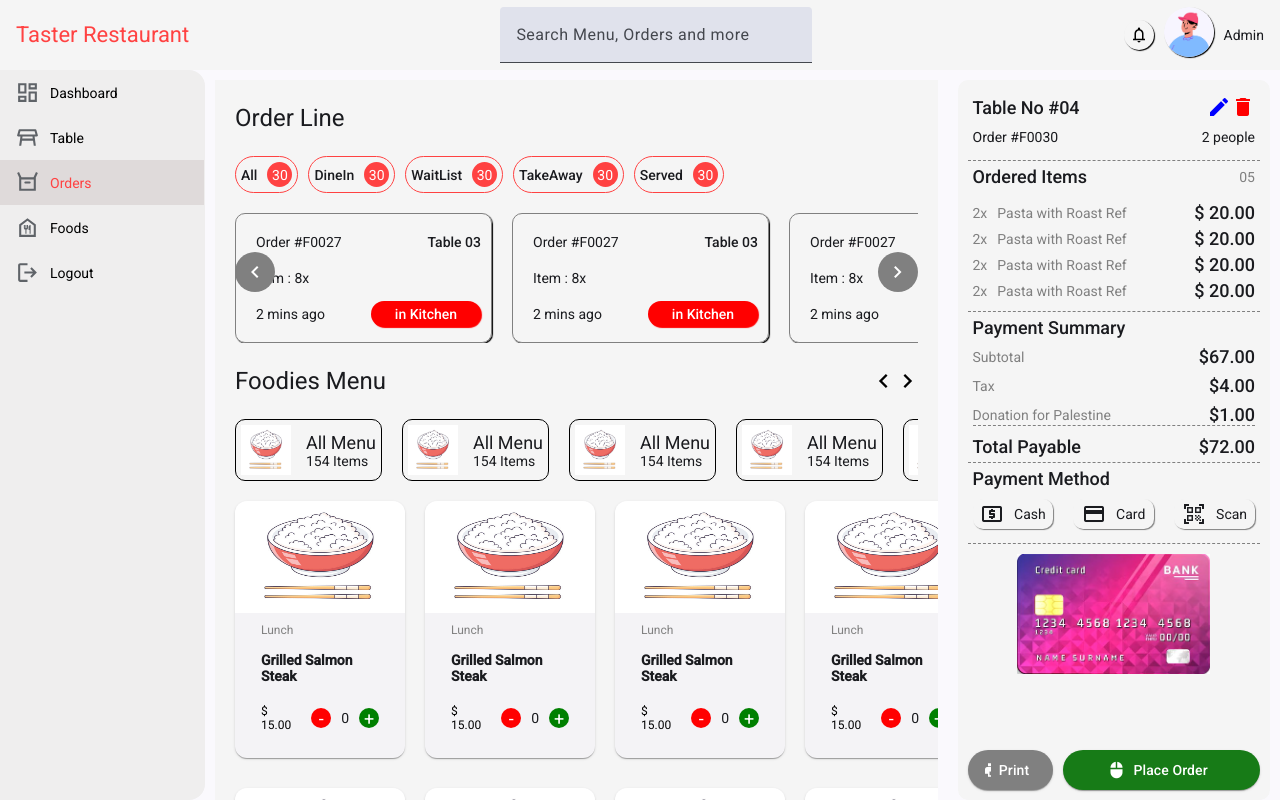
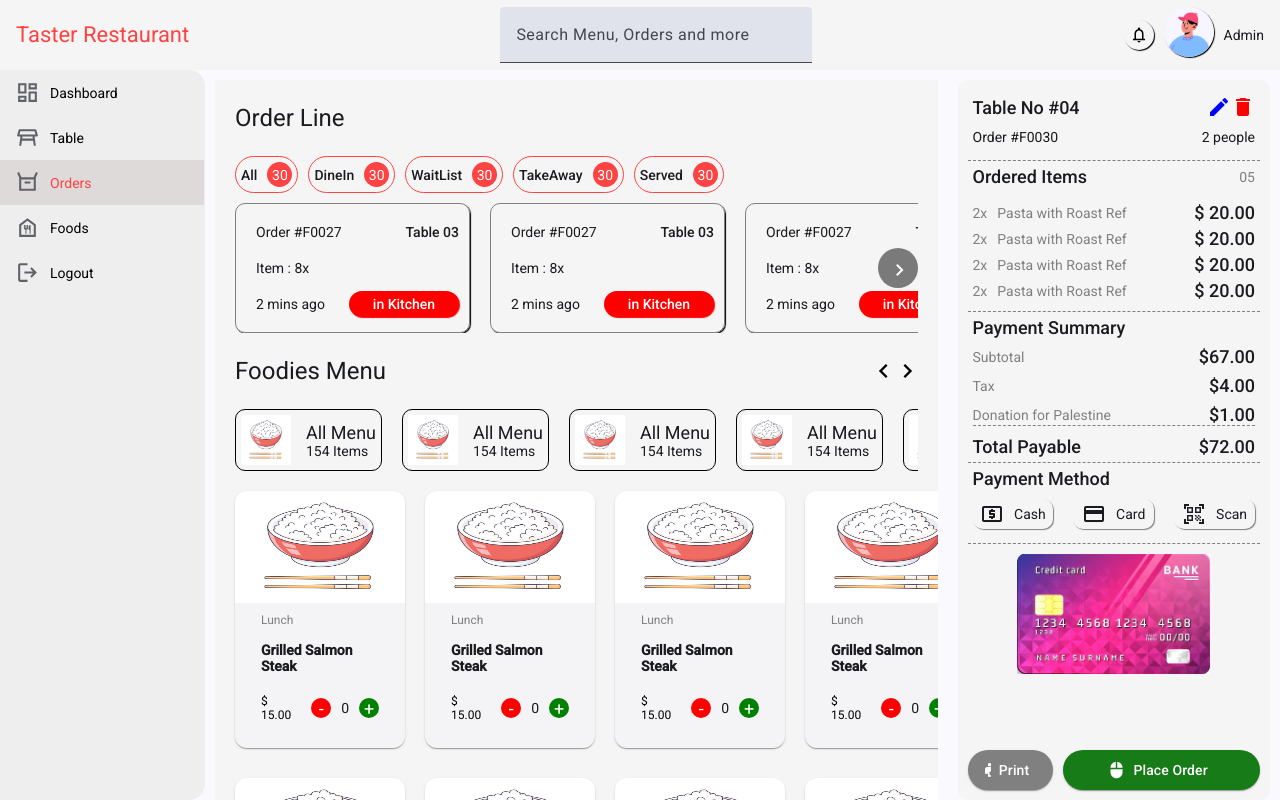
Before and after one commit to Arkar08/Restaruant-POS-System, an Angular app: page /orders in a window 1280 px wide. Built offline with nearby package versions, Linux system fonts and the light colour scheme.

Commit message:
carousel

```diff
--- a/src/app/pages/orders/orders.component.css
+++ b/src/app/pages/orders/orders.component.css
@@ -54,11 +54,12 @@ span{
 }
 .cardheader{
     min-width: 235px;
-    width: 100%;
     padding: 10px !important;
     box-shadow: 1px 1px 1px black;
     border: 1px solid gray;
     border-radius: 10px;
+    box-sizing: border-box;
+    text-align: center;
 }
 h4{
     padding: 0px !important;
@@ -82,14 +83,7 @@ h4{
     color: white;
     box-shadow: 1px 1px 1px red;
 }
-.card{
-    display: flex;
-    gap: 20px;
-    margin-top: 20px;
-    overflow-x: scroll;
-    scrollbar-width: thin;
-    position: relative;
-}
+
 .cardContent{
     display: flex;
     align-items: center;
@@ -102,27 +96,63 @@ h4{
     align-items: center;
     justify-content: space-between;
 }
-.actions{
-    position: absolute;
-    top: 30%;
-    right: 0%;
-}
-.action{
-    position: absolute;
-    top: 30%;
-    left: 0%;
-}
-button{
-    background-color: gray !important;
-}
-mat-icon{
-    color: white !important;
-}
+
 .menu{
     display: flex;
     justify-content: space-between;
     align-items: center;
 }
+.card {
+    position: relative;
+    width: 100%;
+    max-width: 800px;
+    margin: auto;
+    overflow: hidden;
+    margin-top: 10px;
+  }
+
+  .card-container {
+    display: flex;
+    transition: transform 0.5s ease-out;
+    gap: 20px;
+  }
+
+  .cardheader h3 {
+    padding: 20px;
+    font-size: 24px;
+  }
+
+  button {
+    position: absolute;
+    top: 50%;
+    transform: translateY(-50%);
+    background-color: rgba(0, 0, 0, 0.5);
+    color: white;
+    border: none;
+    padding: 10px;
+    cursor: pointer;
+    font-size: 18px;
+    z-index: 10;
+    transition: background-color 0.3s ease;
+  }
+
+  button:hover {
+    background-color: rgba(0, 0, 0, 0.8);
+  }
+
+  .actions {
+    left: 0px;
+    position: absolute;
+    top: 50%;
+    transform: translateY(-50%);
+  }
+
+  .action {
+    right: 40px;
+    position: absolute;
+    top: 50%;
+    transform: translateY(-50%);
+  }
 .cards{
     display: flex;
     align-items: center;
--- a/src/app/pages/orders/orders.component.html
+++ b/src/app/pages/orders/orders.component.html
@@ -24,7 +24,8 @@
             </div>
        </div>
        <div class="card">
-            <div class="cardheader">
+        <div class="card-container" [style.transform]="'translateX(' + (-currentIndex * 30) + '%)'">
+          <div *ngFor="let fruit of fruits; let i = index" class="cardheader">
             <div class="cardContent">
                 <h4>Order #F0027</h4>
                 <p class="table">Table 03</p>
@@ -37,121 +38,21 @@
                 <p class="status">in Kitchen</p>
             </div>
           </div>
-            <div class="cardheader">
-                <div class="cardContent">
-                    <h4>Order #F0027</h4>
-                    <p class="table">Table 03</p>
         </div>
-                <div class="cardContent">
-                    <h4>Item : 8x</h4>
+
+        <div class="actions" [hidden]="currentIndex === 0">
+          <button mat-icon-button (click)="clickIndex(-1)">
+            <mat-icon>chevron_left</mat-icon>
+          </button>
         </div>
-                <div class="cardFooter">
-                    <h4>2 mins ago</h4>
-                    <p class="status">in Kitchen</p>
-                </div>
-            </div>
-            <div class="cardheader">
-                <div class="cardContent">
-                    <h4>Order #F0027</h4>
-                    <p class="table">Table 03</p>
-                </div>
-                <div class="cardContent">
-                    <h4>Item : 8x</h4>
-                </div>
-                <div class="cardFooter">
-                    <h4>2 mins ago</h4>
-                    <p class="status">in Kitchen</p>
-                </div>
-            </div>
-            <div class="cardheader">
-                <div class="cardContent">
-                    <h4>Order #F0027</h4>
-                    <p class="table">Table 03</p>
-                </div>
-                <div class="cardContent">
-                    <h4>Item : 8x</h4>
-                </div>
-                <div class="cardFooter">
-                    <h4>2 mins ago</h4>
-                    <p class="status">in Kitchen</p>
-                </div>
-            </div>
-            <div class="cardheader">
-                <div class="cardContent">
-                    <h4>Order #F0027</h4>
-                    <p class="table">Table 03</p>
-                </div>
-                <div class="cardContent">
-                    <h4>Item : 8x</h4>
-                </div>
-                <div class="cardFooter">
-                    <h4>2 mins ago</h4>
-                    <p class="status">in Kitchen</p>
-                </div>
-            </div>
-             <div class="cardheader">
-                <div class="cardContent">
-                    <h4>Order #F0027</h4>
-                    <p class="table">Table 03</p>
-                </div>
-                <div class="cardContent">
-                    <h4>Item : 8x</h4>
-                </div>
-                <div class="cardFooter">
-                    <h4>2 mins ago</h4>
-                    <p class="status">in Kitchen</p>
-                </div>
-            </div>
-            <div class="cardheader">
-                <div class="cardContent">
-                    <h4>Order #F0027</h4>
-                    <p class="table">Table 03</p>
-                </div>
-                <div class="cardContent">
-                    <h4>Item : 8x</h4>
-                </div>
-                <div class="cardFooter">
-                    <h4>2 mins ago</h4>
-                    <p class="status">in Kitchen</p>
-                </div>
-            </div>
-            <div class="cardheader">
-                <div class="cardContent">
-                    <h4>Order #F0027</h4>
-                    <p class="table">Table 03</p>
-                </div>
-                <div class="cardContent">
-                    <h4>Item : 8x</h4>
-                </div>
-                <div class="cardFooter">
-                    <h4>2 mins ago</h4>
-                    <p class="status">in Kitchen</p>
-                </div>
-            </div>
-            <div class="cardheader">
-                <div class="cardContent">
-                    <h4>Order #F0027</h4>
-                    <p class="table">Table 03</p>
-                </div>
-                <div class="cardContent">
-                    <h4>Item : 8x</h4>
-                </div>
-                <div class="cardFooter">
-                    <h4>2 mins ago</h4>
-                    <p class="status">in Kitchen</p>
-                </div>
-            </div>
-            <div class="actions">
-                <button mat-icon-button>
+
+        <div class="action" [hidden]="currentIndex === fruits.length-1">
+          <button mat-icon-button (click)="clickIndex(1)">
             <mat-icon>chevron_right</mat-icon>
           </button>
         </div>
-            <div class="action">
-                <button mat-icon-button>
-                    <mat-icon>chevron_left</mat-icon>
-                </button>
       </div>
-       </div>
+
         <div class="menu">
             <h3>Foodies Menu</h3>
             <div>
--- a/src/app/pages/orders/orders.component.ts
+++ b/src/app/pages/orders/orders.component.ts
@@ -1,16 +1,31 @@
-import { Component } from '@angular/core';
+import { Component, OnInit } from '@angular/core';
 import { PaymentComponent } from "../../components/payment/payment.component";
 import {MatCardModule} from '@angular/material/card'
 import { MatButtonModule } from '@angular/material/button';
 import {MatIconModule} from '@angular/material/icon'
 import { OrderCardComponent } from "../../components/order-card/order-card.component";
+import { NgFor } from '@angular/common';
 
 @Component({
   selector: 'app-orders',
-  imports: [PaymentComponent, MatCardModule, MatButtonModule, MatIconModule, OrderCardComponent],
+  imports: [PaymentComponent, MatCardModule, MatButtonModule, MatIconModule, OrderCardComponent,NgFor],
   templateUrl: './orders.component.html',
-  styleUrl: './orders.component.css'
+  styleUrl: './orders.component.css',
 })
-export class OrdersComponent {
+export class OrdersComponent implements OnInit {
+  fruits = ["Apple", "Banana", "Orange", "Grape", "Mango",'arkar','mama','mgmg'];
+    constructor(){}
+    ngOnInit(): void {
 
+    }
+    currentIndex:number = 0;
+    clickIndex(step:any){
+      const totalslide = this.fruits.length;
+      this.currentIndex += step;
+      if (this.currentIndex < 0) {
+        this.currentIndex = totalslide - 1;
+      } else if (this.currentIndex >= totalslide) {
+        this.currentIndex = 0;
+      }
+    }
 }
```
Also changed, not shown: package.json (line endings or trailing spaces). Lines whose indentation alone changed are shown as unchanged.
